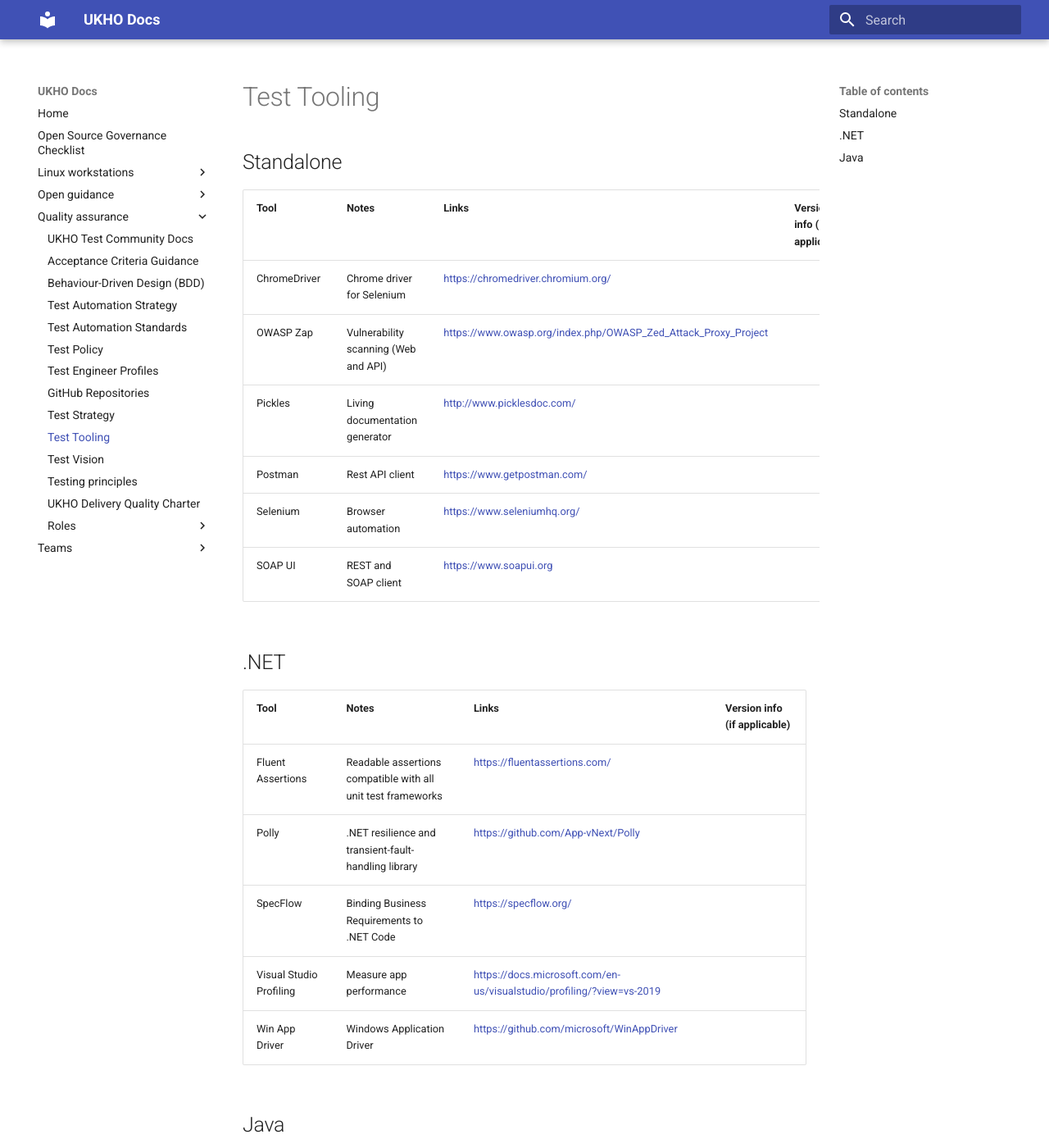
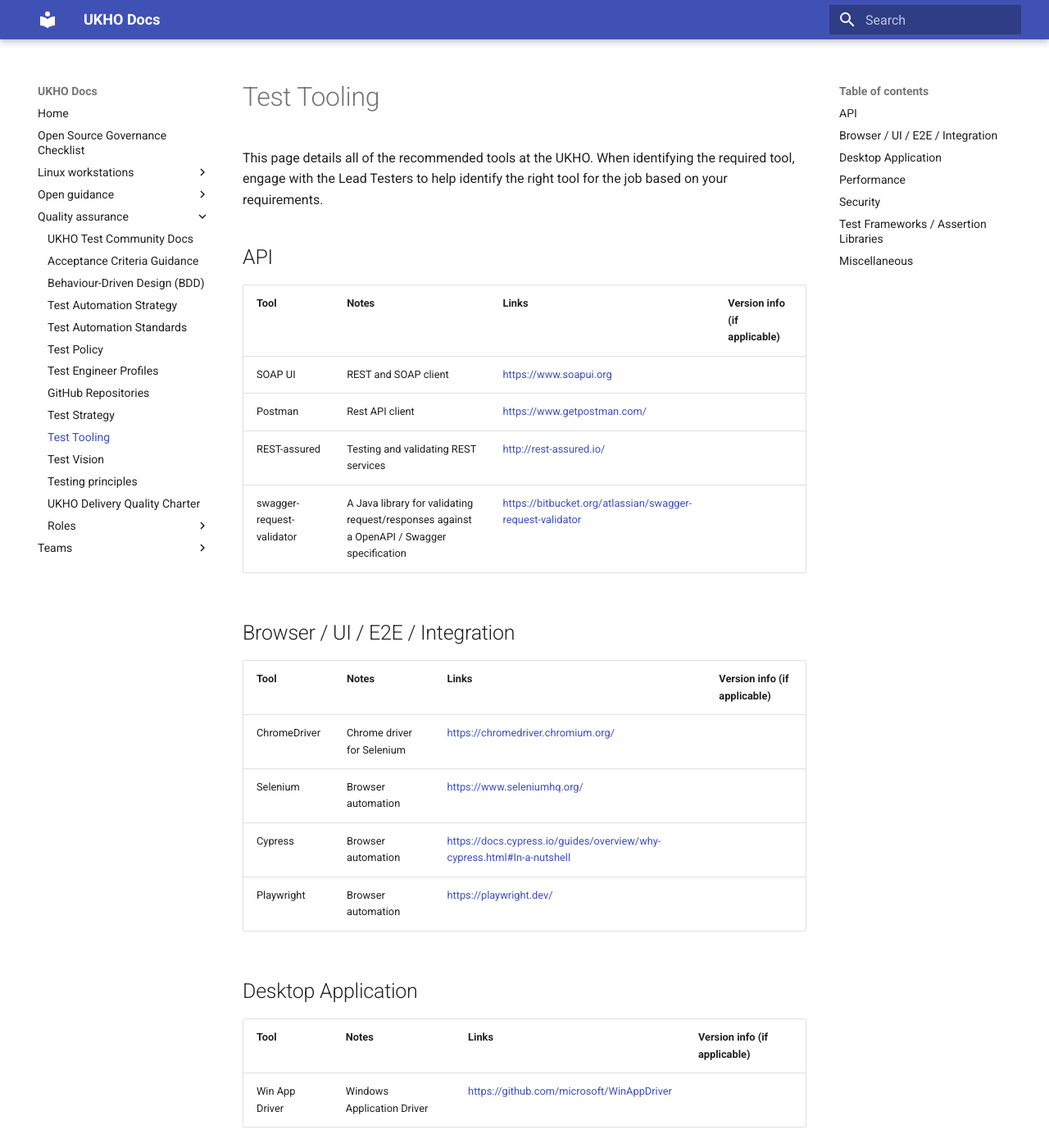
Before and after one commit to UKHO/docs, an MkDocs documentation site: the page built from docs/quality-assurance/test-tooling.md, in a window 1280 px wide and 1400 px high. Shown: the whole window at 82% size. Built offline with MkDocs 1.6.1 and Material for MkDocs 9.7.7, drawn with Linux system fonts in a browser that asks for light colours; some of the changed text lies outside the part shown.

Commit message:
Regroup the test tools and add in new tools

```diff
--- a/docs/quality-assurance/test-tooling.md
+++ b/docs/quality-assurance/test-tooling.md
@@ -1,32 +1,48 @@
 
 # Test Tooling
+This page details all of the recommended tools at the UKHO. When identifying the required tool, engage with the Lead Testers to help identify the right tool for the job based on your requirements.
 
-## Standalone
+## API
+|Tool|Notes|Links|Version info (if applicable)|
+|--|--|--|--|
+|SOAP UI|REST and SOAP client|https://www.soapui.org||
+|Postman|Rest API client|https://www.getpostman.com/||
+|REST-assured|Testing and validating REST services|http://rest-assured.io/||
+|swagger-request-validator|A Java library for validating request/responses against a OpenAPI / Swagger specification|https://bitbucket.org/atlassian/swagger-request-validator||
 
+## Browser / UI / E2E / Integration
 |Tool|Notes|Links|Version info (if applicable)|
 |--|--|--|--|
 |ChromeDriver|Chrome driver for Selenium|https://chromedriver.chromium.org/ ||
-|OWASP Zap|Vulnerability scanning (Web and API)|https://www.owasp.org/index.php/OWASP_Zed_Attack_Proxy_Project| |
-|Pickles|Living documentation generator|http://www.picklesdoc.com/||
-|Postman|Rest API client|https://www.getpostman.com/||
-|Selenium|Browser automation|https://www.seleniumhq.org/||i
-|SOAP UI|REST and SOAP client|https://www.soapui.org||
+|Selenium|Browser automation|https://www.seleniumhq.org/||
+|Cypress|Browser automation|https://docs.cypress.io/guides/overview/why-cypress.html#In-a-nutshell||
+|Playwright|Browser automation|https://playwright.dev/||
 
-## .NET
-
+## Desktop Application
 |Tool|Notes|Links|Version info (if applicable)|
 |--|--|--|--|
-|Fluent Assertions|Readable assertions compatible with all unit test frameworks|https://fluentassertions.com/|
-|Polly|.NET resilience and transient-fault-handling library|https://github.com/App-vNext/Polly|
-|SpecFlow|Binding Business Requirements to .NET Code|https://specflow.org/ |
+|Win App Driver|Windows Application Driver|https://github.com/microsoft/WinAppDriver|
+
+## Performance
+|Tool|Notes|Links|Version info (if applicable)|
+|--|--|--|--|
+|Jmeter|Load test functional behaviour and measure performance|https://jmeter.apache.org/||
 |Visual Studio Profiling|Measure app performance|https://docs.microsoft.com/en-us/visualstudio/profiling/?view=vs-2019|
-|Win App Driver|Windows Application Driver|https://github.com/microsoft/WinAppDriver
 
-## Java
+## Security
+|Tool|Notes|Links|Version info (if applicable)|
+|--|--|--|--|
+|OWASP Zap|Vulnerability scanning (Web and API)|https://www.owasp.org/index.php/OWASP_Zed_Attack_Proxy_Project| |
 
+## Test Frameworks / Assertion Libraries
 |Tool|Notes|Links|Version info (if applicable)|
 |--|--|--|--|
 |Cucumber|Binding Business Requirements to Java code|https://cucumber.io/docs||
-|Jmeter|Load test functional behaviour and measure performance|https://jmeter.apache.org/||
-|REST-assured|Testing and validating REST services|http://rest-assured.io/||
-|swagger-request-validator|A Java library for validating request/responses against a OpenAPI / Swagger specification|https://bitbucket.org/atlassian/swagger-request-validator||
+|SpecFlow|Binding Business Requirements to .NET Code|https://specflow.org/ |
+|Fluent Assertions|Readable assertions compatible with all unit test frameworks|https://fluentassertions.com/|
+|Polly|.NET resilience and transient-fault-handling library|https://github.com/App-vNext/Polly|
+
+## Miscellaneous
+|Tool|Notes|Links|Version info (if applicable)|
+|--|--|--|--|
+|Pickles|Living documentation generator|http://www.picklesdoc.com/||
```
